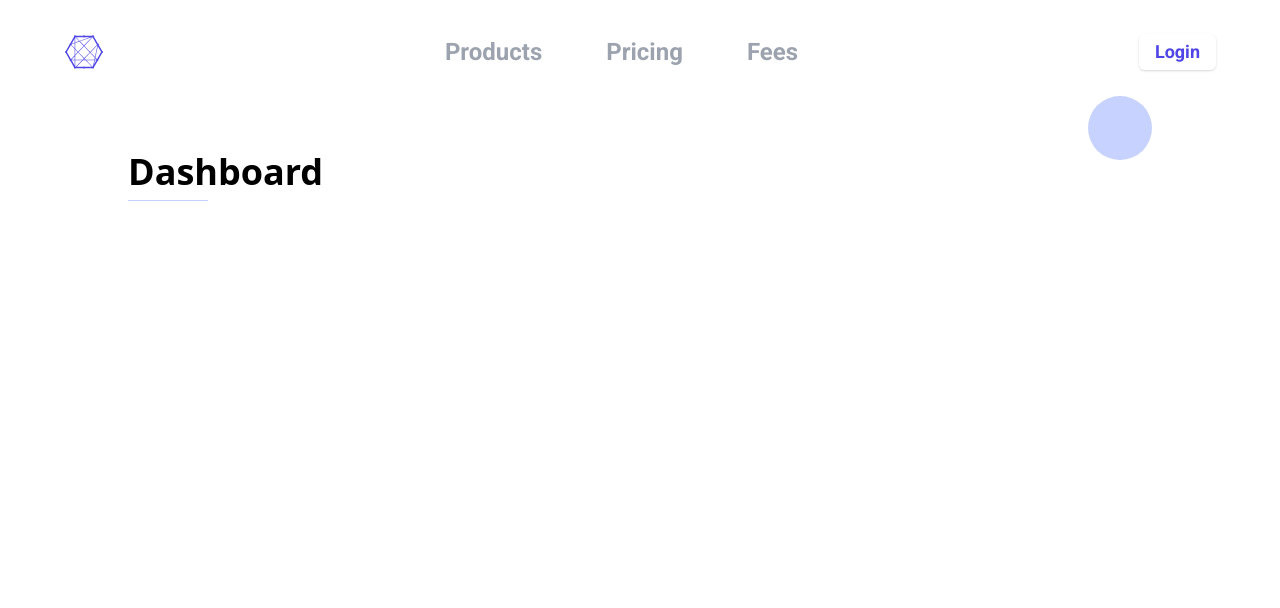
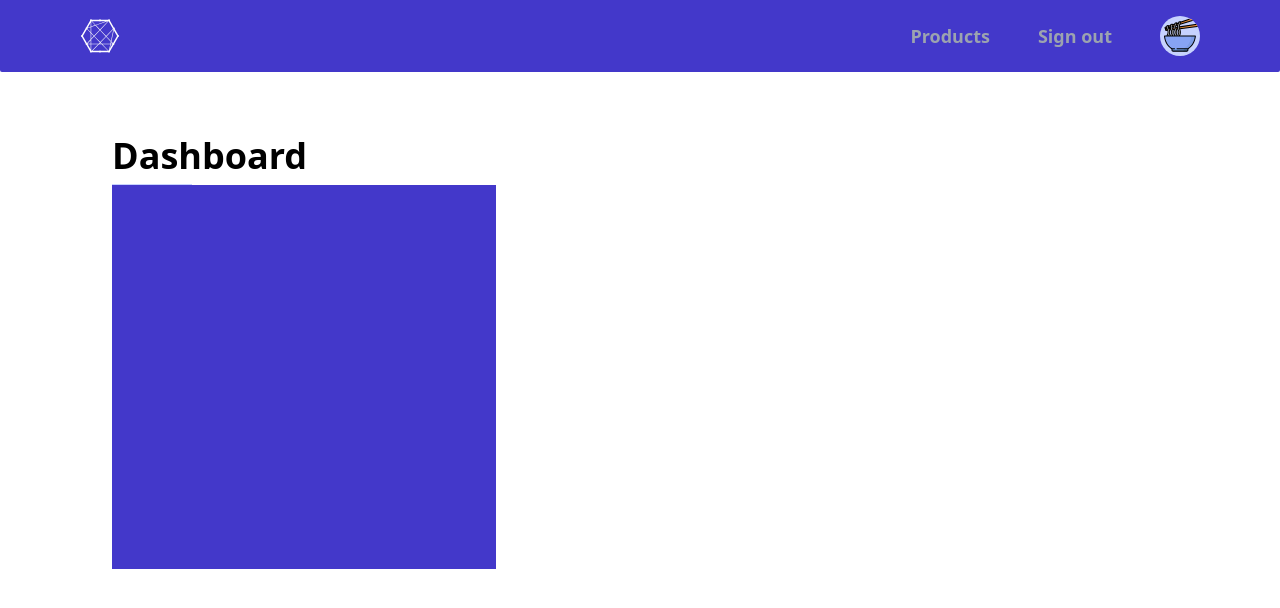
Before and after one commit to Lunatix01/simple-ecommerce-website-MERN-, a Next.js app in the folder App/: page /temp in a window 1280 px wide. Shown: the top 608 px of the page. Built offline with nearby package versions, Linux system fonts and the light colour scheme.

Commit message:
add nav for profile.js

```diff
--- a/App/components/Navbar.js
+++ b/App/components/Navbar.js
@@ -1,7 +1,7 @@
 import { FaConnectdevelop } from "react-icons/fa";
 import { motion } from "framer-motion"
 import links from "../objects/links"
-import {useState} from 'react'
+import { useState } from 'react'
 import Link from 'next/link'
 
 const Navbar = () => {
--- /dev/null
+++ b/App/components/Navbar2.js
@@ -0,0 +1,40 @@
+import { FaConnectdevelop } from "react-icons/fa";
+import Link from 'next/link'
+import { motion } from "framer-motion"
+import Image from "next/image"
+import Noodles from "../public/noodles.svg"
+const links = ['Products' , 'Sign out']
+const Navbar2 = () => {
+    return (
+        <div className="h-18 bg-indigo-700 flex justify-between py-4 px-8 md:px-20 rounded-b-sm">
+            <motion.div className=" "  whileHover={{  rotate: 360 }} transition={ {type: "spring", stiffness: 260,damping: 2}}>
+                <Link href="/">
+                    <a><FaConnectdevelop className="w-8 md:w-10 h-10 text-white" /></a>
+                </Link>
+            </motion.div>
+            <motion.div className="flex justify-around items-center">
+                {
+                    links.map((link)=>{
+                        return <div className="mr-12 ">
+                                    <Link href="/products">
+                                        <a className="text-gray-400 hover:text-gray-50 text-lg font-semibold">{link}</a>
+                                    </Link>
+                                </div>
+                    })
+                }
+
+                <div className="flex justify-end">
+                    <div className="bg-indigo-200 w-10 rounded-full h-10 hover:cursor-pointer overflow-hidden relative ">
+                        <div className="ml-1">
+                            <Image src={Noodles} alt="Noodles" />
+                        </div>
+
+                    </div>
+                </div>
+
+            </motion.div>
+        </div>
+    )
+}
+
+export default Navbar2
--- a/App/pages/_app.js
+++ b/App/pages/_app.js
@@ -2,13 +2,16 @@ import Layout from '../components/Layout'
 import '../styles/globals.css'
 
 function MyApp({ Component, pageProps }) {
-  const name = Component.name
   return (
     <>
       <div className={Component.name === "Home" || Component.name === "Custom404" || Component.name === "Register" || Component.name === "login" ? "bg-cover bg-mountains md:bg-fixed lg:bg-contain h-screen scrollbar" : Component.name === "products" ? " h-screen scrollbar bg-cover bg-shape md:bg-fixed lg:bg-contain w-full": "h-screen" }>
+        { Component.name !== "temp" ?
         <Layout>
           <Component {...pageProps} />
-        </Layout>
+        </Layout> :
+        <Component {...pageProps} />
+        }
+
       </div>
     </>
   )
--- a/App/pages/temp.js
+++ b/App/pages/temp.js
@@ -1,9 +1,14 @@
-import React from 'react'
+import Navbar2 from "../components/Navbar2"
 
 const temp = () => {
     return (
+        <>
         <div>
-            <div className="flex justify-between">
+            <Navbar2/>
+        </div>
+
+        <div className=" md:mx-28 my-16">
+            <div className="flex justify-between ml-8 md:ml-0">
                 <div>
                     <div className="flex justify-start">
                         <h1 className="text-4xl font-bold">
@@ -14,12 +19,17 @@ const temp = () => {
                         <hr className="w-20 mt-2 border-indigo-200"/>
                     </div>
                 </div>
-                <div className="flex justify-end">
-                    <div className="bg-indigo-200 w-16 rounded-full h-16 -mt-14">
-                    </div>
+            </div>
+            <div className="grid md:grid-cols-2 ">
+                <div className="w-96 h-96 bg-indigo-700">
+
+                </div>
+                <div>
+
                 </div>
             </div>
         </div>
+        </>
     )
 }
 
--- a/App/tailwind.config.js
+++ b/App/tailwind.config.js
@@ -13,7 +13,8 @@ module.exports = {
       backgroundImage: theme => ({
         'mountains': 'url("../public/Flat-Mountains.svg")',
         'shape': 'url("../public/simple.svg")',
-        'ok':'linear-gradient(112.5deg, rgba(79,70,229, 0.57) 0%, rgba(79,70,229, 0.57) 10%,rgba(79,70,229, 0.09) 10%, rgba(79,70,229, 0.09) 53%,rgba(176,176,176, 0) 53%, rgba(176,176,176, 0) 55%,rgba(157,157,157, 0) 55%, rgba(157,157,157, 0) 60%,rgba(137,137,137, 0) 60%, rgba(137,137,137, 0) 88%,rgba(79,70,229, 0.09) 88%, rgba(79,70,229, 0.09) 91%,rgba(79,70,229, 0.09) 91%, rgba(79,70,229, 0.09) 100%),linear-gradient(157.5deg, rgba(79,70,229, 0.57) 0%, rgba(79,70,229, 0.57) 10%,rgba(79,70,229, 0.09) 10%, rgba(79,70,229, 0.09) 53%,rgba(176,176,176, 0) 53%, rgba(176,176,176, 0) 55%,rgba(157,157,157, 0) 55%, rgba(157,157,157, 0) 60%,rgba(137,137,137, 0) 60%, rgba(137,137,137, 0) 88%,rgba(79,70,229, 0.09) 88%, rgba(79,70,229, 0.09) 91%,rgba(79,70,229, 0.09) 91%, rgba(79,70,229, 0.09) 100%),linear-gradient(135deg, rgba(79,70,229, 0.57) 0%, rgba(79,70,229, 0.57) 10%,rgba(79,70,229, 0.09) 10%, rgba(79,70,229, 0.09) 53%,rgba(176,176,176, 0) 53%, rgba(176,176,176, 0) 55%,rgba(157,157,157, 0) 55%, rgba(157,157,157, 0) 60%,rgba(137,137,137, 0) 60%, rgba(137,137,137, 0) 88%,rgba(79,70,229, 0.09) 88%, rgba(79,70,229, 0.09) 91%,rgba(79,70,229, 0.09) 91%, rgba(79,70,229, 0.09) 100%),linear-gradient(90deg, rgba(79,70,229, 0.09),rgba(79,70,229, 0.09)); background-blend-mode:overlay,overlay,overlay,normal;'
+        'ok':'linear-gradient(112.5deg, rgba(79,70,229, 0.57) 0%, rgba(79,70,229, 0.57) 10%,rgba(79,70,229, 0.09) 10%, rgba(79,70,229, 0.09) 53%,rgba(176,176,176, 0) 53%, rgba(176,176,176, 0) 55%,rgba(157,157,157, 0) 55%, rgba(157,157,157, 0) 60%,rgba(137,137,137, 0) 60%, rgba(137,137,137, 0) 88%,rgba(79,70,229, 0.09) 88%, rgba(79,70,229, 0.09) 91%,rgba(79,70,229, 0.09) 91%, rgba(79,70,229, 0.09) 100%),linear-gradient(157.5deg, rgba(79,70,229, 0.57) 0%, rgba(79,70,229, 0.57) 10%,rgba(79,70,229, 0.09) 10%, rgba(79,70,229, 0.09) 53%,rgba(176,176,176, 0) 53%, rgba(176,176,176, 0) 55%,rgba(157,157,157, 0) 55%, rgba(157,157,157, 0) 60%,rgba(137,137,137, 0) 60%, rgba(137,137,137, 0) 88%,rgba(79,70,229, 0.09) 88%, rgba(79,70,229, 0.09) 91%,rgba(79,70,229, 0.09) 91%, rgba(79,70,229, 0.09) 100%),linear-gradient(135deg, rgba(79,70,229, 0.57) 0%, rgba(79,70,229, 0.57) 10%,rgba(79,70,229, 0.09) 10%, rgba(79,70,229, 0.09) 53%,rgba(176,176,176, 0) 53%, rgba(176,176,176, 0) 55%,rgba(157,157,157, 0) 55%, rgba(157,157,157, 0) 60%,rgba(137,137,137, 0) 60%, rgba(137,137,137, 0) 88%,rgba(79,70,229, 0.09) 88%, rgba(79,70,229, 0.09) 91%,rgba(79,70,229, 0.09) 91%, rgba(79,70,229, 0.09) 100%),linear-gradient(90deg, rgba(79,70,229, 0.09),rgba(79,70,229, 0.09)); background-blend-mode:overlay,overlay,overlay,normal;',
+        'noodles':'url("../public/noodles.svg")'
       }),
       height: {
         'nobar': '99vh'
```
Also changed, not shown: App/public/noodles.svg (added).
